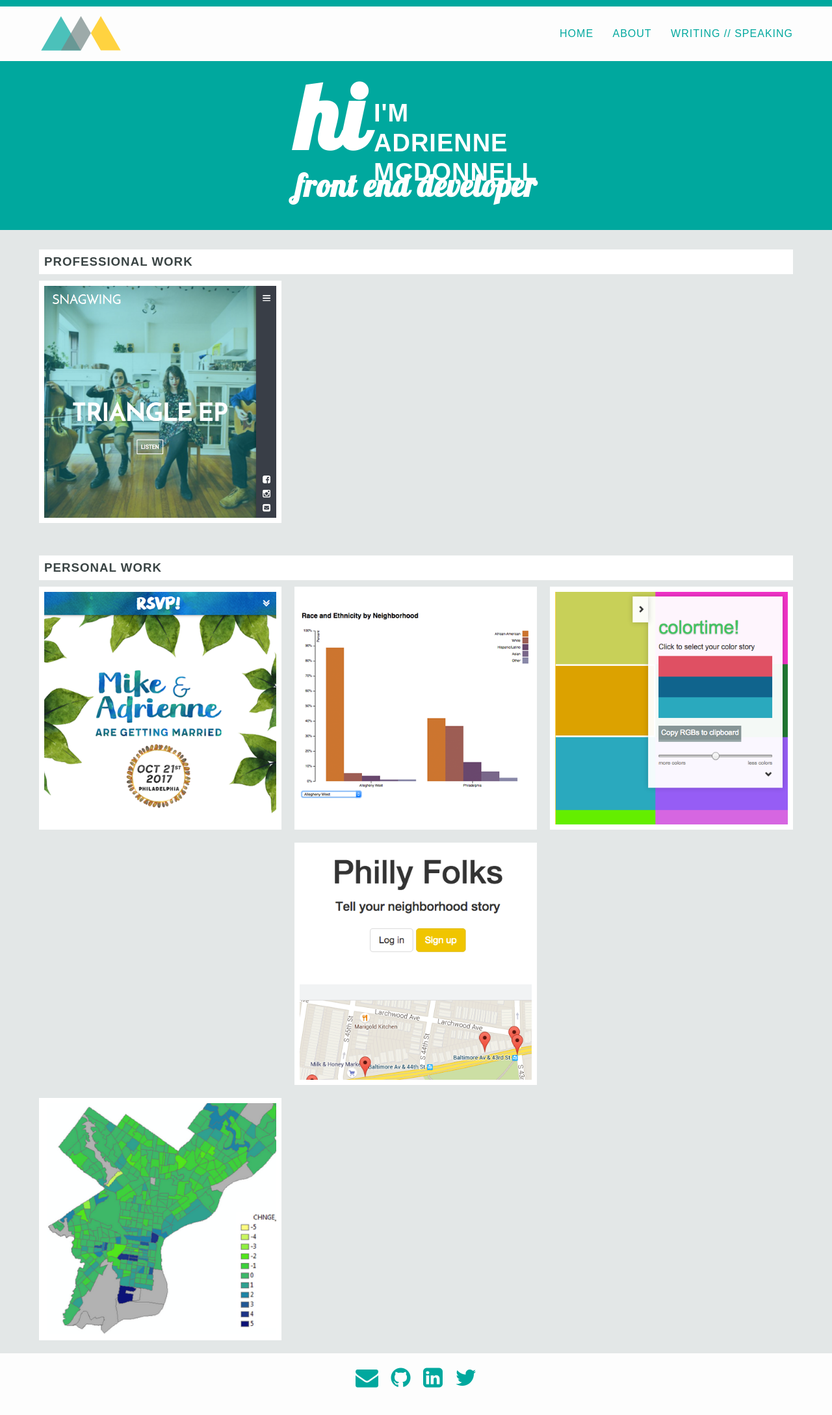
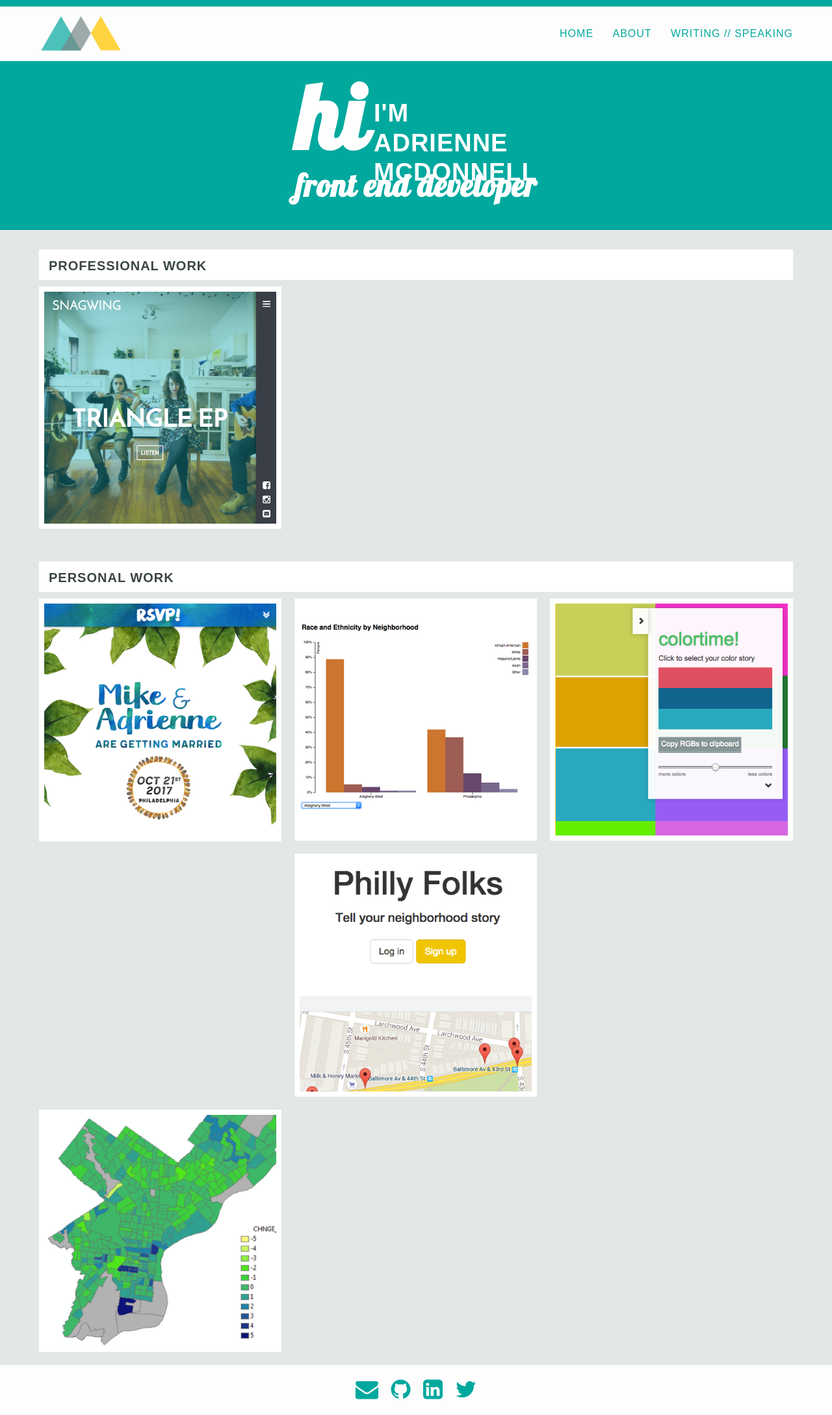
Before and after one commit to adriennemcd/portfolio, a Jekyll site: the page built from index.html, in a window 1280 px wide. Shown: the whole page at 65% size. Built offline with Jekyll 4.4.1, drawn with Linux system fonts in a browser that asks for light colours; nearby versions of some CDN libraries; some web fonts are replaced.

Commit message:
post style tweaks

```diff
--- a/_sass/_posts.scss
+++ b/_sass/_posts.scss
@@ -71,6 +71,12 @@
     max-width: $content-width;
     margin: 0 auto;
 
+    &__title {
+      padding: 15px 15px 12px;
+      font-size: rem(20);
+      line-height: 1;
+    }
+
     &__item {
       position: relative;
       float: left;
@@ -87,6 +93,8 @@
       &:nth-child(3n + 1) { margin-right: 0px; }
 
       &-details {
+        display: flex;
+        align-items: center;
         position: absolute;
         top: 0;
         right: 0;
--- a/index.html
+++ b/index.html
@@ -14,11 +14,13 @@
       <a class="posts__item" href="{{ post.link }}" target="_blank">
         <img src="/assets/img/{{ post.image }}" class="postImg">
         <div class="posts__item-details">
+          <div class="posts__item-details-inner">
             <h4 class="posts__item-title">
               {{ post.title }}
             </h4>
             <p class="posts__item-date">{{ post.date | date: "%B %Y" }}</p>
             <p class="posts__item-descrip">{{ post.descrip }}</p>
+          </div>
         </div>
       </a>
     {% endfor %}
@@ -29,11 +31,13 @@
         <a class="posts__item" href="{{ post.link }}" target="_blank">
           <img src="/assets/img/{{ post.image }}" class="postImg">
           <div class="posts__item-details">
+            <div class="posts__item-details-inner">
               <h4 class="posts__item-title">
                 {{ post.title }}
               </h4>
               <p class="posts__item-date">{{ post.date | date: "%B %Y" }}</p>
               <p class="posts__item-descrip">{{ post.descrip }}</p>
+            </div>
           </div>
         </a>
     {% endfor %}
```
Lines whose indentation alone changed are shown as unchanged.
